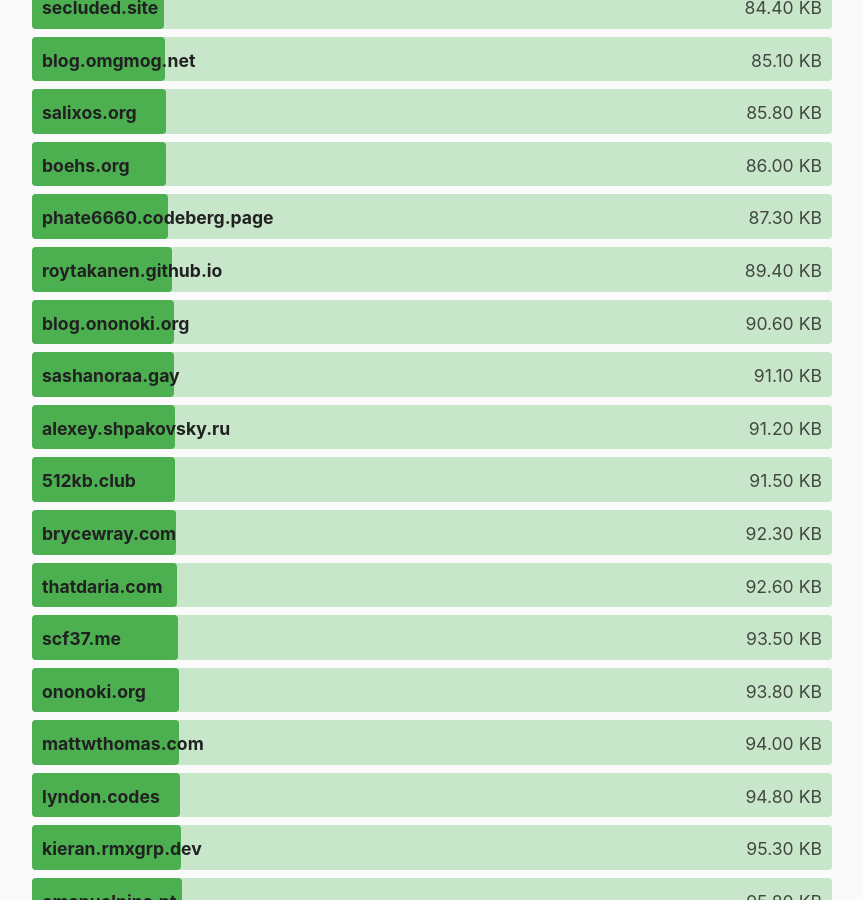
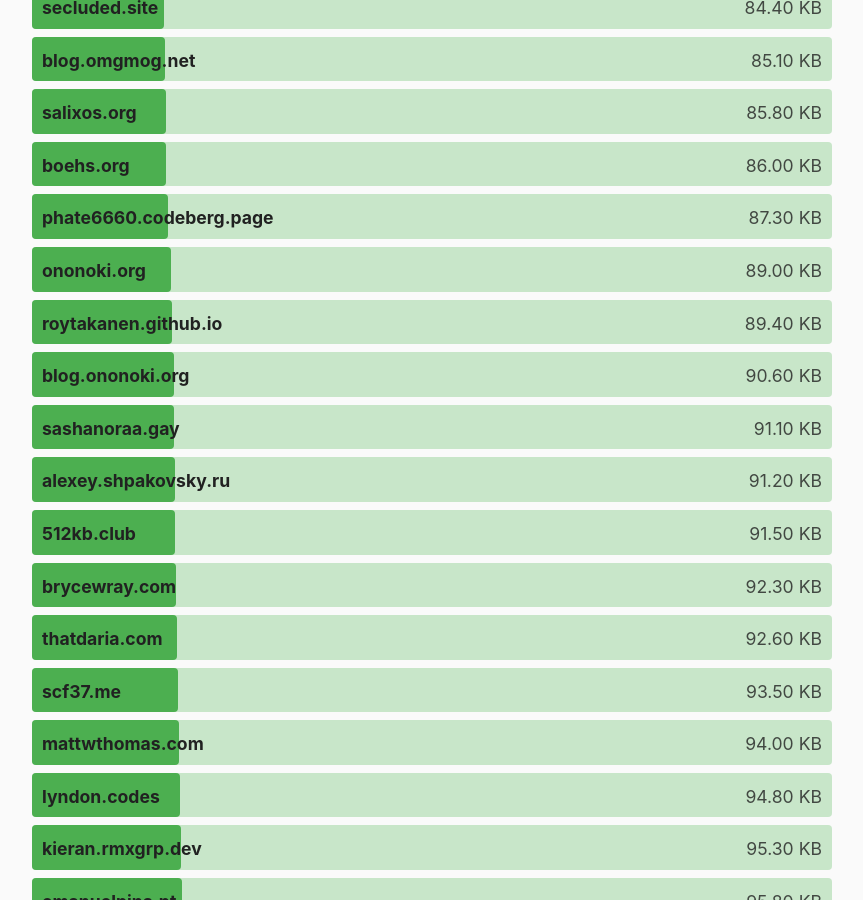
Before and after one commit to kevquirk/512kb.club, a Jekyll site: the page built from index.md, in a window 1280 px wide and 900 px high, scrolled down 15208 px. Shown: the whole window, without its empty margins (208-1071 px from the left). Built offline with Jekyll 4.4.1, drawn with Linux system fonts in a browser that asks for light colours.

Commit message:
Update size for ononoki.org
GTmetrix link: https://gtmetrix.com/reports/ononoki.org/1f24N5R7/

```diff
--- a/_data/sites.yml
+++ b/_data/sites.yml
@@ -1585,8 +1585,8 @@
 
 - domain: ononoki.org
   url: https://ononoki.org/
-  size: 93.8
-  last_checked: 2022-05-30
+  size: 89.0
+  last_checked: 2022-06-25
 
 - domain: oscarforner.com
   url: https://oscarforner.com/
```
